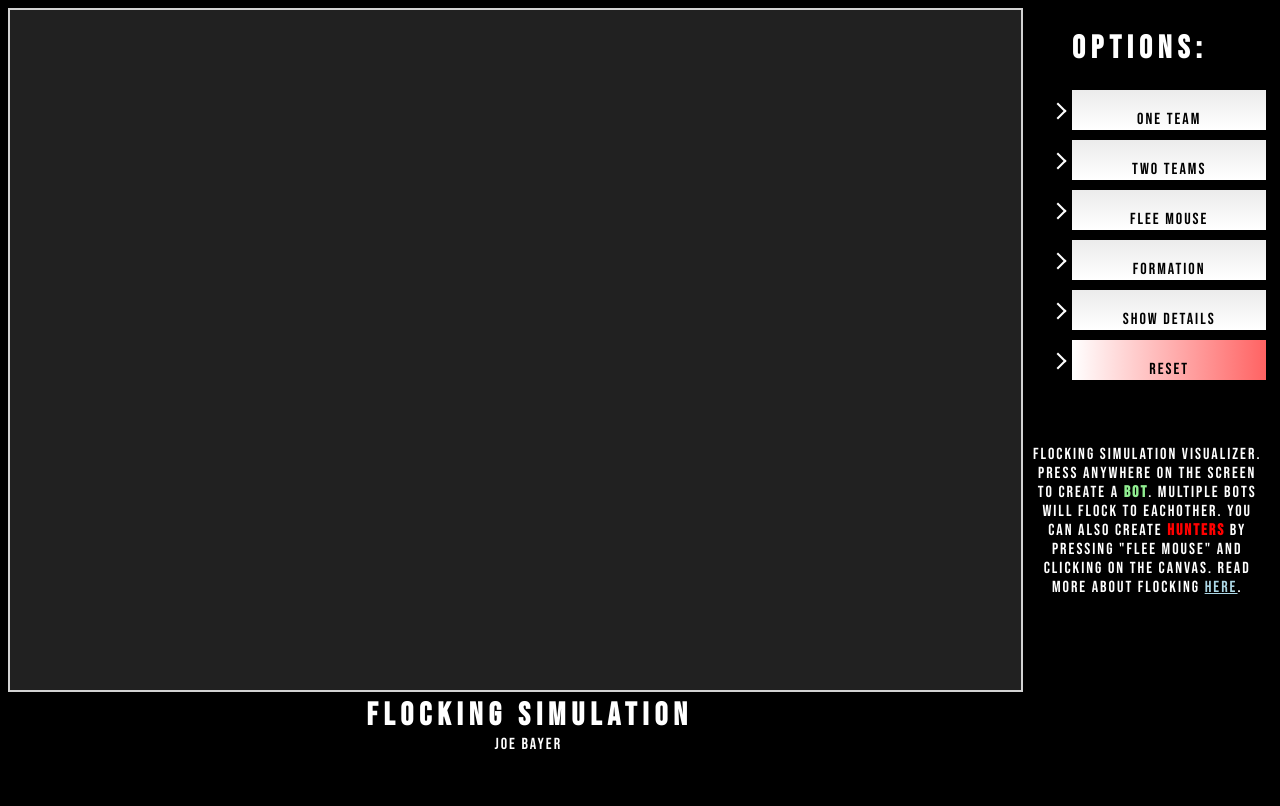
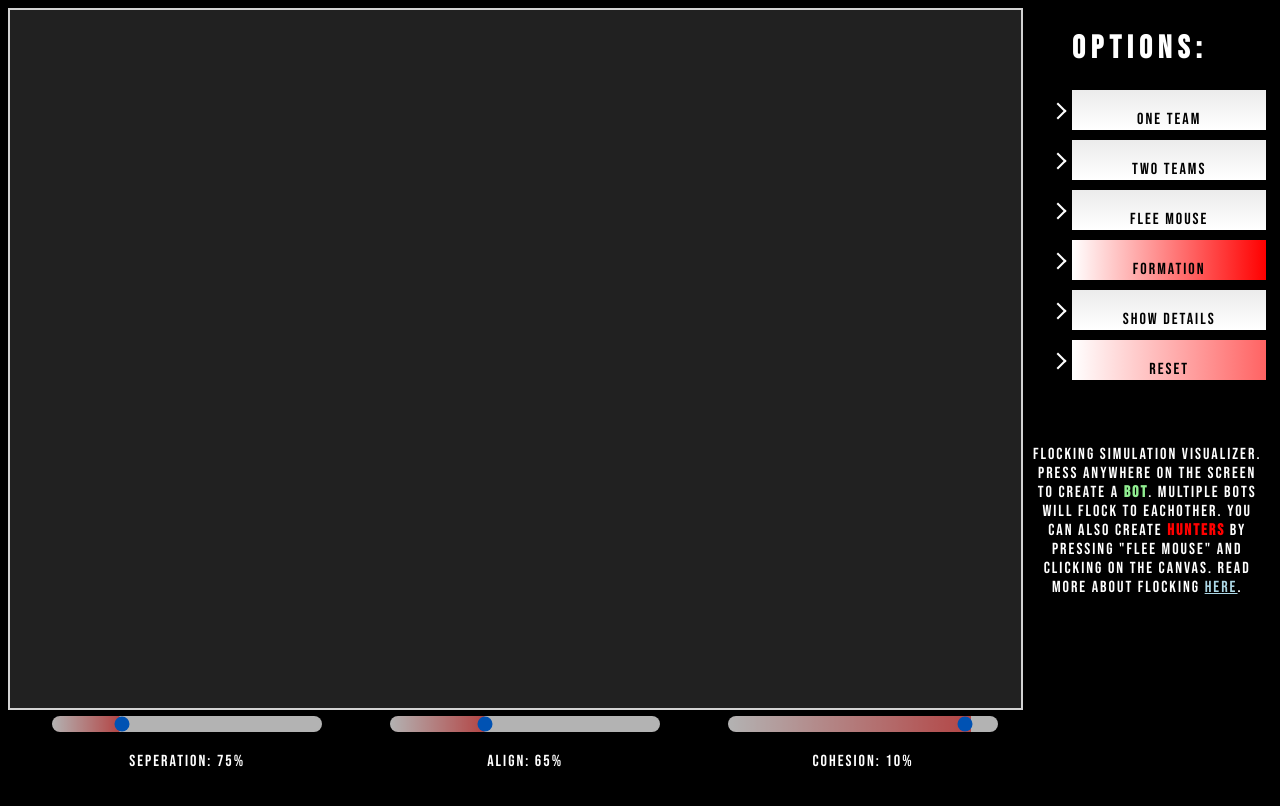
Before and after one commit to joexbayer/Flocking-Simulation, a plain HTML site: page index.html in a window 1280 px wide. Both pictures are taken after a click on the button "Reset". Drawn offline with Linux system fonts and the light colour scheme.

Commit message:
Added sliders for rules

```diff
--- a/Main.js
+++ b/Main.js
@@ -6,7 +6,7 @@ var rezMouse = document.getElementById("resizeMouse");
 var detMouse = document.getElementById("detailsMouse");
 var forMouse = document.getElementById("formationMouse");
 canvas.width = document.body.clientWidth*0.80; //document.width is obsolete
-canvas.height = document.body.clientHeight*0.85; //document.height is obsolete
+canvas.height = document.body.clientHeight*0.90; //document.height is obsolete
 
 var screen_width = canvas.width;
 var screen_height = canvas.height;
@@ -14,7 +14,39 @@ var bots = [];
 var fleeMouse = false;
 var resizeMouse = false;
 var showDetails = false;
-var showFormation = false;
+var showFormation = true;
+forMouse.setAttribute("style", "background-image: linear-gradient(to right, #ffffff, red);");
+
+
+//slider handler
+var slider = document.getElementById("myRange");
+var output = document.getElementById("svalue");
+output.innerHTML = "Cohesion: "+(100-slider.value)+"%";
+slider.style.backgroundSize =slider.value+"% 100%";
+
+slider.oninput = function() {
+	output.innerHTML = "Cohesion: "+(100-slider.value)+"%";
+	slider.style.backgroundSize =slider.value+"% 100%";
+}
+var slider1 = document.getElementById("myRange1");
+var output2 = document.getElementById("svalue1");
+output2.innerHTML = "Align: "+(100-slider1.value)+"%";
+slider1.style.backgroundSize =slider1.value+"% 100%";
+
+slider1.oninput = function() {
+	output2.innerHTML = "Align: "+(100-slider1.value)+"%";
+	slider1.style.backgroundSize =slider1.value+"% 100%";
+}
+
+var slider2 = document.getElementById("myRange2");
+var output3 = document.getElementById("svalue2");
+output3.innerHTML = "Seperation: "+(100-slider2.value)+"%";
+slider2.style.backgroundSize =slider2.value+"% 100%";
+
+slider2.oninput = function() {
+	output3.innerHTML = "Seperation: "+(100-slider2.value)+"%";
+	slider2.style.backgroundSize =slider2.value+"% 100%";
+}
 
 //setup function for teams
 function setup(e){
@@ -107,6 +139,12 @@ function activateFormation(){
 
 function clearScreen(){
 	bots = [];
+	slider.value = 90;
+	slider1.value = 35;
+	slider2.value = 25;
+	output.innerHTML = "Cohesion: "+(100-slider.value)+"%";
+	output2.innerHTML = "Align: "+(100-slider1.value)+"%";
+	output3.innerHTML = "Seperation: "+(100-slider2.value)+"%";
 }
 //function handling mouseClick
 function mouseClick(e){
@@ -136,11 +174,12 @@ function mouseClick(e){
 	}
 }
 
+
 //update function running rules.
 setInterval(function update(){
-		if(canvas.width != document.body.clientWidth*0.80 || canvas.height != document.body.clientHeight*0.85){
+	if(canvas.width != document.body.clientWidth*0.80 || canvas.height != document.body.clientHeight*0.85){
 		canvas.width = document.body.clientWidth*0.80; //document.width is obsolete
-		canvas.height = document.body.clientHeight*0.85; //document.height is obsolete
+		canvas.height = document.body.clientHeight*0.90; //document.height is obsolete
 
 		screen_width = canvas.width;
 		screen_height = canvas.height;
@@ -160,6 +199,6 @@ setInterval(function update(){
 		}
 		bots[p].draw(ctx);
 		bots[p].move(screen_width, screen_height);
-		bots[p].align(bots, showFormation, ctx);
+		bots[p].align(bots, showFormation, ctx, slider.value*2, slider1.value, slider2.value);
 	}
 }, 30);
--- a/TeamBot.js
+++ b/TeamBot.js
@@ -113,8 +113,17 @@ class TeamBot extends Bot {
 
 	/* Align, get the average velocity vector from bots in the perception radius. Then create acceleration vector from the average one, 1/35
 	*/
-	align(bots, doFormation, ctx){
+	align(bots, doFormation, ctx, cohesionfactor, alignfactor, seperatefactor){
 		//align
+		if(alignfactor == 100){
+			alignfactor = 1000000;
+		}
+		if(seperatefactor == 100){
+			alignfactor = 1000000;
+		}
+		if(cohesionfactor == 300){
+			alignfactor = 1000000;
+		}
 		var Aperception = 60;
 		var align_avg_vector = [0,0];
 		var botxy = [this.position_x, this.position_y];
@@ -195,7 +204,7 @@ class TeamBot extends Bot {
 				this.acc(avg_vector[0], avg_vector[1]);
 			} else {
 				align_avg_vector = [(align_avg_vector[0]/Atotal), (align_avg_vector[1]/Atotal)];
-				this.acc(align_avg_vector[0]/35, align_avg_vector[1]/35);//25
+				this.acc(align_avg_vector[0]/alignfactor, align_avg_vector[1]/alignfactor);//25
 			}
 		}
 		//Flee
@@ -210,7 +219,7 @@ class TeamBot extends Bot {
 				this.acc(sep_avg_vector[0], sep_avg_vector[1]);
 			} else {
 				sep_avg_vector = [(sep_avg_vector[0]/Stotal), (sep_avg_vector[1]/Stotal)];
-				this.acc(sep_avg_vector[0]/25, sep_avg_vector[1]/25);
+				this.acc(sep_avg_vector[0]/seperatefactor, sep_avg_vector[1]/seperatefactor);//25
 			}
 		}
 		//cohesion
@@ -220,7 +229,7 @@ class TeamBot extends Bot {
 				this.acc(coh_avg_vector[0]/10, coh_avg_vector[1]/10);
 			} else {
 				coh_avg_vector = [(coh_avg_vector[0]/Ctotal)-botxy[0], (coh_avg_vector[1]/Ctotal)-botxy[1]];
-				this.acc(coh_avg_vector[0]/180, coh_avg_vector[1]/180);//150
+				this.acc(coh_avg_vector[0]/cohesionfactor, coh_avg_vector[1]/cohesionfactor);//180
 			}
 
 		}
--- a/index.html
+++ b/index.html
@@ -8,16 +8,26 @@
 </head>
 
 <body style="background-color: black">
-	<div style="height: 100vh;width:  100vw;" onclick="mouseClick(event)">
-		<div id="canvas-div" style="width: 80vw;height: 100vh;float: left;">
-			<canvas style="border:2px solid lightgray;" id="myCanvas" width="100vw" height="100vh" onmousemove="getPos(event)"></canvas>
+	<div style="height: 97vh;width:  100vw;">
+		<div id="canvas-div" style="width: 80vw;height: 97vh;float: left;">
+			<canvas onclick="mouseClick(event)" style="border:2px solid lightgray;" id="myCanvas" width="100vw" height="100vh" onmousemove="getPos(event)"></canvas>
 			<p id="detailsInfoBox" style="color:white;padding:0px;margin: 0px;font-size: 10px;"></p>
-			<div style="color:white;width: 50%;margin-left: 35%;">
-				<h1 style="margin:0;padding: 0;">Flocking simulation</h1>
-				<p style="margin:0;padding: 0;margin-left: 25%;">Joe Bayer</p>
+			<div style="color:white;width: 100%;">
+				<div class="slidecontainer">
+					  <input type="range" min="0" max="100" value="90" class="slider" id="myRange">
+					  <p class="slidervalue" id="svalue">Cohesion value: </p>
+					</div>
+					<div class="slidecontainer">
+					  <input type="range" min="1" max="100" value="35" class="slider" id="myRange1">
+					  <p class="slidervalue" id="svalue1">Align value:</p>
+					</div>
+					<div class="slidecontainer">
+					  <input type="range" min="1" max="100" value="25" class="slider" id="myRange2">
+					  <p class="slidervalue" id="svalue2">Seperation value: </p>
+					</div>
 			</div>
 		</div>
-		<div class="options" style="float: right;width: 20%;height: 600px;">
+		<div id="options" class="options" style="float: right;width: 20%;height: 600px;">
 			<ul style="color:white;">
 				<h1 style="color:white;">Options: </h1>
 				<li><button class="button" onclick="setup(1)">One team</button></li>
--- a/style.css
+++ b/style.css
@@ -1,6 +1,30 @@
 body::-webkit-scrollbar {
   background-image: linear-gradient(to right, black, black);
   color:white;
+}
+
+.slidecontainer {
+  width: 33%;
+  float: right;
+  text-align: center;
+}
+.slidervalue {
+}
+
+ol {
+  float: right;
+}
+.sliderul {
+  height: 5%;
+}
+.slider {
+  width: 80%;
+  -webkit-appearance: none;
+  background-image: linear-gradient(to right, #ffffff, #ff6363);
+  background-repeat: no-repeat;
+  background-size: 10% 100%;
+  opacity: 0.7;
+  border-radius: 20px;
 }
 
 /* Hide scrollbar for IE and Edge */
```
